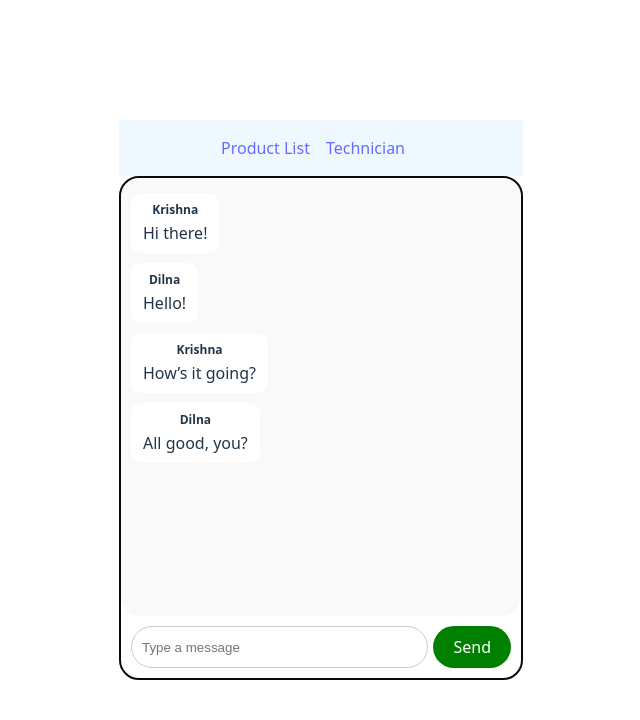
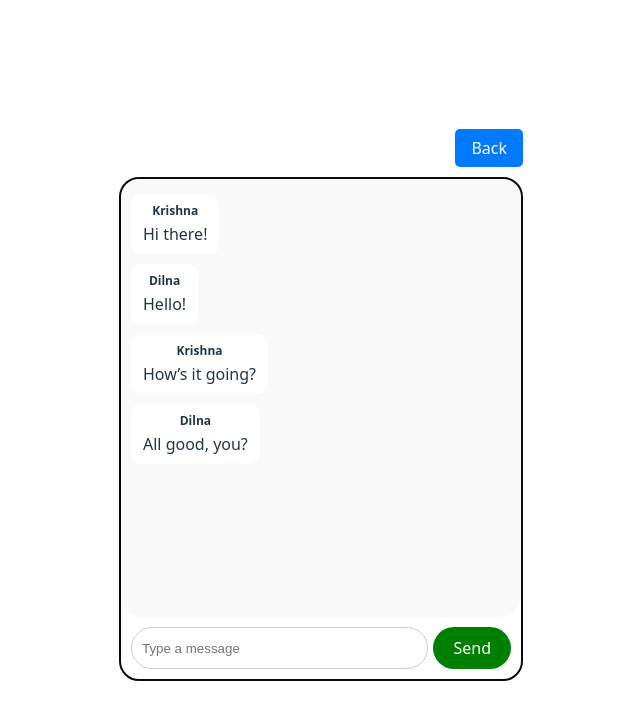
Before and after one commit to dilnakv/reactJS_sample, a React (Vite) app: page /chat in a window 1280 px wide. Shown: the top 720 px of the page, without its empty margins (319-959 px from the left). Built offline with nearby package versions, Linux system fonts and the light colour scheme.

Commit message:
Login navigation

```diff
--- a/src/App.tsx
+++ b/src/App.tsx
@@ -52,9 +52,10 @@ function App() {
       {/* <ForwardRefInput/> */}
       {/* <CrudExample/> */}
       <AuthProvider>
-        <Navbar/>
+        {/* <Navbar/> */}
         <Routes>
-          <Route path='/' element ={<ProductListApi/>} />
+          <Route path='/' element ={<Login/>} />
+          <Route path='dashboard' element ={<ProductListApi/>} />
           <Route path='technician' element ={<TechnicianPage/>} />
           <Route path='chat' element ={<Chat/>} />
         </Routes>
--- a/src/componet/Chat.tsx
+++ b/src/componet/Chat.tsx
@@ -1,7 +1,9 @@
 import { useContext, useEffect, useRef, useState } from "react";
 import { UserContext } from "../context/UserContext";
+import { useNavigate } from "react-router-dom";
 
 export const Chat = () => {
+  const navigate = useNavigate();
   const { username } = useContext(UserContext); // Get current user
   const [messages, setMessages] = useState([
     { id: 1, user: "Krishna", text: "Hi there!" },
@@ -31,7 +33,24 @@ export const Chat = () => {
   };
 
   return (
-    <div
+    <>
+    <div style={{ display: "flex", justifyContent: "flex-end", marginBottom: "10px", marginTop: "10px" }}>
+  <button
+    onClick={() => navigate(-1)}
+    style={{
+      backgroundColor: "#007bff",
+      color: "white",
+      border: "none",
+      borderRadius: "5px",
+      padding: "8px 16px",
+      cursor: "pointer",
+    }}
+  >
+    Back
+  </button>
+</div>
+
+     <div
       style={{
         minWidth: 400,
         border: "2px solid #0a0a0aff",
@@ -117,6 +136,7 @@ export const Chat = () => {
           Send
         </button>
       </div>
-    </div>
+    </div></>
+
   );
 };
--- a/src/componet/Login.tsx
+++ b/src/componet/Login.tsx
@@ -1,5 +1,6 @@
 import React, { useRef, useState } from "react";
 import useFormInput from "./hook/useFormInput";
+import { useNavigate } from "react-router-dom";
 
 export const Login = () => {
   //   const usernameRef = useRef<HTMLInputElement>(null);
@@ -13,6 +14,7 @@ export const Login = () => {
   const password = useFormInput("");
   const [message, setMessage] = useState<string>("");
   const [isSuccess, setIsSuccess] = useState<boolean | null>(null);
+  const navigate = useNavigate();
 
   const handleSubmit = (e: React.FormEvent) => {
     e.preventDefault();
@@ -24,6 +26,8 @@ export const Login = () => {
     if (username.value === "admin" && password.value === "xminds@123") {
       setMessage("Login Successful");
       setIsSuccess(true);
+      navigate('/dashboard');
+
     } else {
       setMessage("Login Failed");
       setIsSuccess(false);
--- a/src/componet/Technician.tsx
+++ b/src/componet/Technician.tsx
@@ -1,6 +1,6 @@
 import React, { useEffect, useState } from "react";
 import { ApiService } from "../services/ApiService";
-import { useNavigate } from "react-router-dom";
+import { replace, useNavigate } from "react-router-dom";
 
 interface Technician {
   id?: string;
@@ -87,7 +87,7 @@ const handleSubmit = async (e: React.FormEvent) => {
 
   return (
     <div style={{ padding: "20px" }}>
-       <button onClick={() => navigate('/chat')}>Chat</button>
+       <button onClick={() => navigate('/chat',{replace: true})}>Chat</button>
       <h3>{"Add Technician"}</h3>
 
       <form
```
